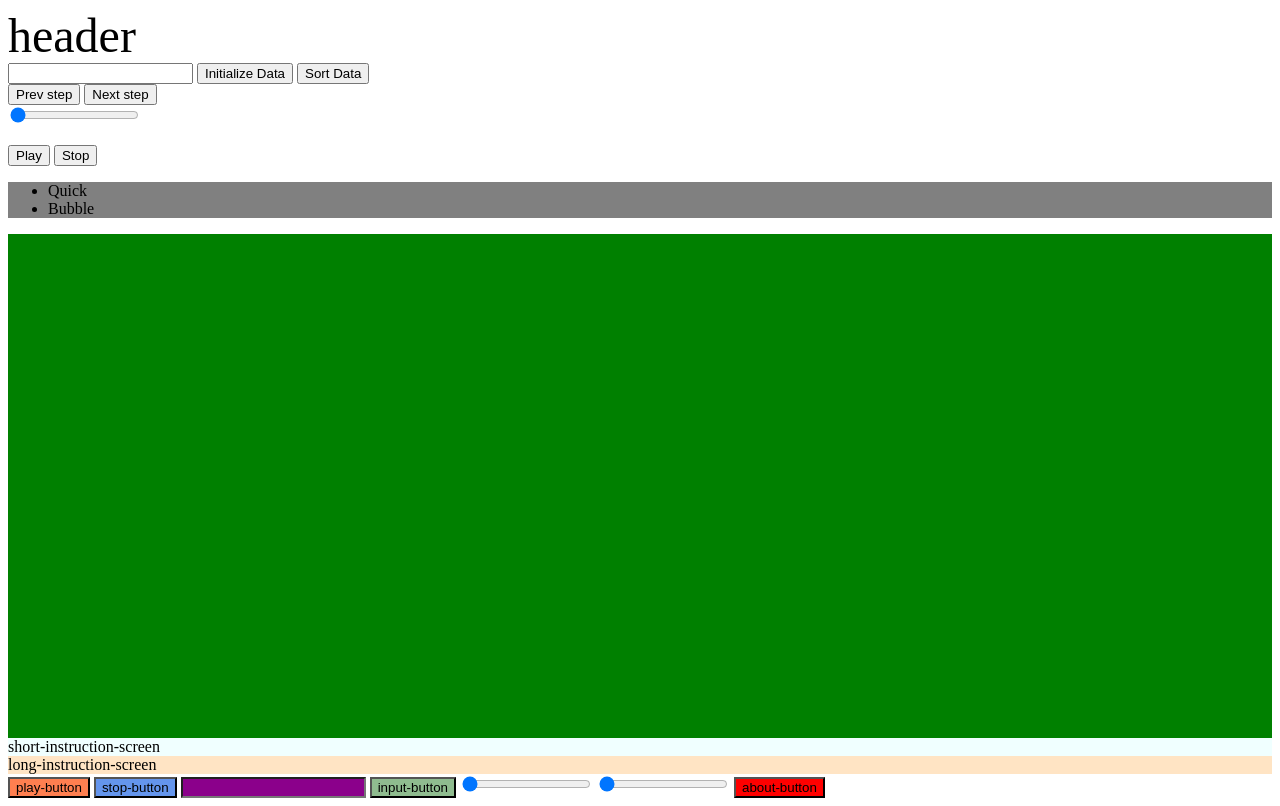
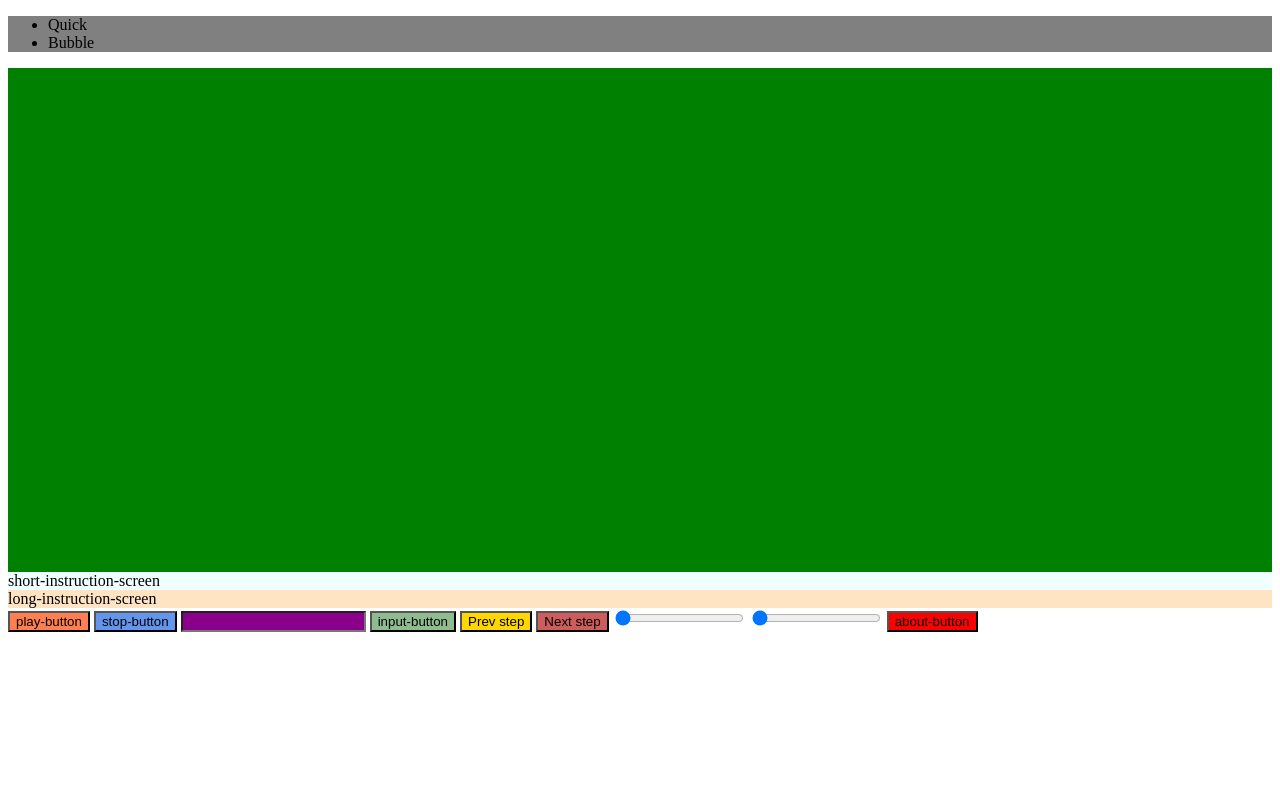
Before and after one commit to PJsky/VanillaJSSorting, a plain HTML site: page app/index.html in a window 1280 px wide. Shown: the top 806 px of the page. Drawn offline with Linux system fonts and the light colour scheme.

Commit message:
basic html and renaming part2

```diff
--- a/app/index.html
+++ b/app/index.html
@@ -7,22 +7,6 @@
     <link rel="stylesheet" href="style.css">
 </head>
 <body>
-    <header>
-        header
-    </header>
-    <input type="text" id="initializationData"/>
-    <button id="initialize_data_button" onclick="create_graph()">Initialize Data</button>
-    <button id="sort_data" onclick="bubble_sort()">Sort Data</button>
-    </br>
-    <button onclick="prev_step()">Prev step</button>
-    <button onclick="next_step()">Next step</button>
-    <div class="slidecontainer">
-        <input type="range" min="0" max="100" value="50" class="slider" id="myRangeSlider">
-    </div>
-    </br>
-    <button onclick="play()">Play</button>
-    <button onclick="stop()">Stop</button>
-
     <div class="site-container">
         <nav class=navigation-bar>
             <header class="logo"></header>
@@ -43,10 +27,12 @@
             <div class="short-instruction-screen">short-instruction-screen</div>
             <div class="long-instruction-screen">long-instruction-screen</div>
 
-            <button class="play-button">play-button</button>
-            <button class="stop-button">stop-button</button>
+            <button class="play-button" onclick="play()">play-button</button>
+            <button class="stop-button" onclick="stop()">stop-button</button>
             <input type="text" class="graph-data"/>
-            <button class="input-button">input-button</button>
+            <button class="input-button" onclick="create_graph()">input-button</button>
+            <button class="previous-step-button" onclick="prev_step()">Prev step</button>
+            <button class="next-step-button" onclick="next_step()">Next step</button>
             <input type="range" min="0" max="100" value="0" class="progress-slider"/>
             <input type="range" min="0" max="100" value="0" class="speed-slider"/>
             <button class="about-button">about-button</button>
--- a/app/script.js
+++ b/app/script.js
@@ -1,5 +1,5 @@
 var svg = document.getElementById('svgCanvas');
-const stepSlider = document.querySelector("#myRangeSlider");
+const stepSlider = document.querySelector(".progress-slider");
 var newElement = document.createElementNS("http://www.w3.org/2000/svg", "rect")
 let graph_data;
 let graph_data_indexes = [];
@@ -262,4 +262,6 @@ function create_graph(){
     bars_array = document.querySelectorAll("g");
     console.log(list_of_graphs);
 
+    //bubble sort after creating graph
+    bubble_sort();
 }
--- a/app/style.scss
+++ b/app/style.scss
@@ -58,6 +58,14 @@ g{
             background: darkseagreen;
         }
 
+        .previous-step-button{
+            background-color: gold;
+        }
+
+        .next-step-button{
+            background-color: indianred;
+        }
+
         .progress-slider{
             background-color: crimson;
         }
```
Also changed, not shown: app/style.css, 1 other file.
